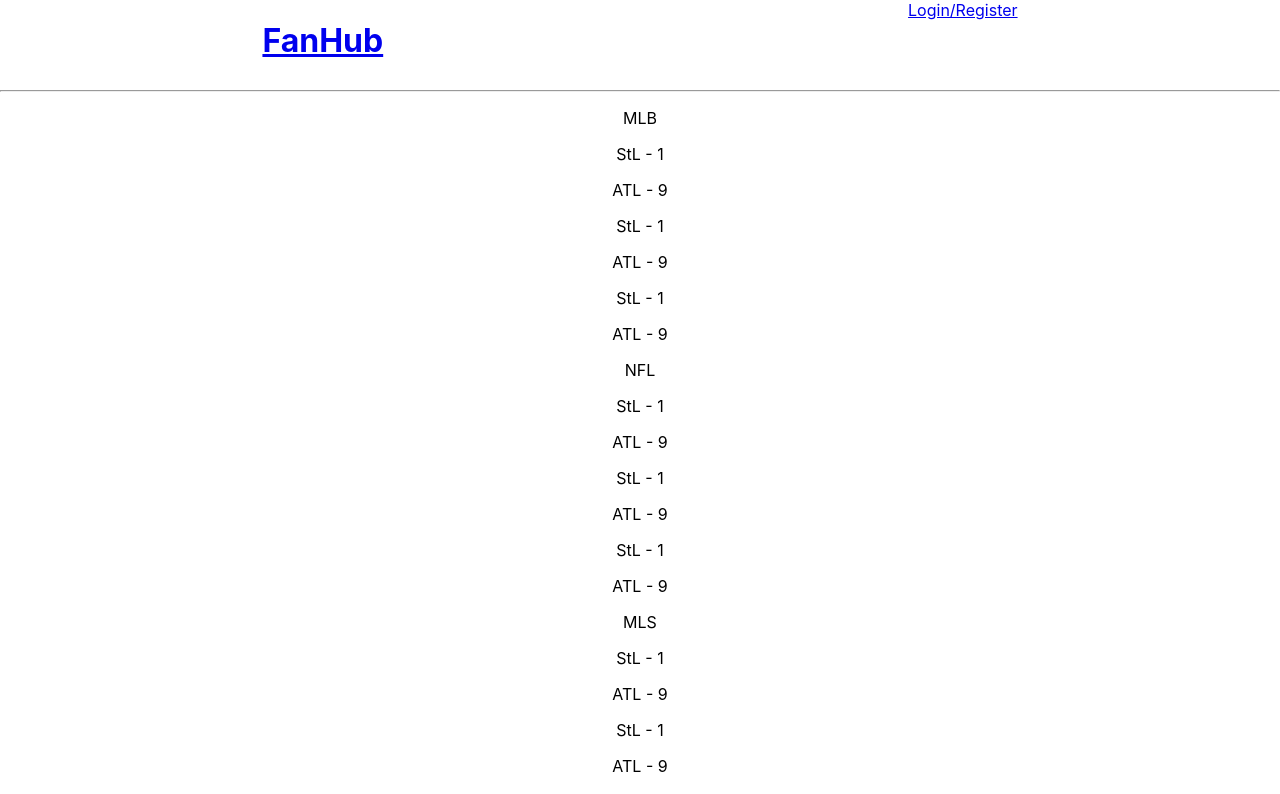
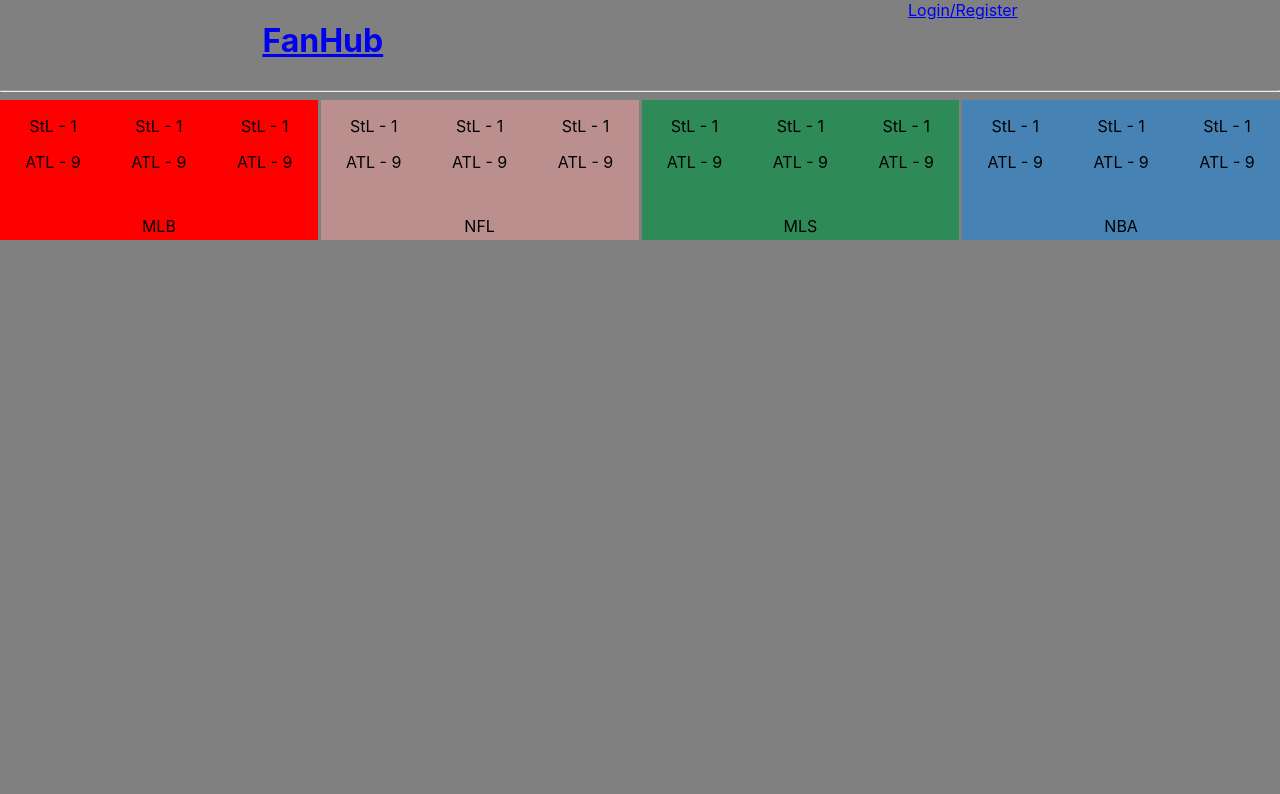
Before and after one commit to sherget15/FanHub, a React (Create React App) app in the folder client/: page / in a window 1280 px wide. Shown: the top 794 px of the page. Built offline with nearby package versions, Linux system fonts and the light colour scheme; no server answers.

Commit message:
live bar - css changes

```diff
--- a/client/src/index.css
+++ b/client/src/index.css
@@ -1,4 +1,5 @@
 body {
+  background-color: grey;
   margin: 0;
   font-family: -apple-system, BlinkMacSystemFont, 'Segoe UI', 'Roboto', 'Oxygen',
     'Ubuntu', 'Cantarell', 'Fira Sans', 'Droid Sans', 'Helvetica Neue',
--- a/client/src/screens/homepage/components/LiveBar.css
+++ b/client/src/screens/homepage/components/LiveBar.css
@@ -0,0 +1,81 @@
+.liveBar {
+    display: grid;
+    grid-template-columns: repeat(4, 1fr);
+    grid-gap: 3px;
+}
+
+.mlbContainer {
+    background-color: red;
+    display: grid;
+    grid-template-columns: repeat(3, 1fr);
+    grid-template-rows: 100px 40px;
+}
+
+.mlbHeader {
+    grid-column-start: 1;
+    grid-column-end: 4;
+}
+
+.mlbScoresCont {
+    display: grid;
+    grid-template-columns: repeat(3, 2fr);
+    grid-column-start: 1;
+    grid-column-end: 4;
+}
+
+.nflContainer {
+    background-color: rosybrown;
+    display: grid;
+    grid-template-columns: repeat(3, 1fr);
+    grid-template-rows: 100px 40px;
+}
+
+.nflHeader {
+    grid-column-start: 1;
+    grid-column-end: 4;
+}
+
+.nflScoresCont {
+    display: grid;
+    grid-template-columns: repeat(3, 2fr);
+    grid-column-start: 1;
+    grid-column-end: 4;
+}
+
+.mlsContainer {
+    background-color: seagreen;
+    display: grid;
+    grid-template-columns: repeat(3, 1fr);
+    grid-template-rows: 100px 40px;
+}
+
+.mlsHeader {
+    grid-column-start: 1;
+    grid-column-end: 4;
+}
+
+.mlsScoresCont {
+    display: grid;
+    grid-template-columns: repeat(3, 2fr);
+    grid-column-start: 1;
+    grid-column-end: 4;
+}
+
+.nbaContainer {
+    background-color: steelblue;
+    display: grid;
+    grid-template-columns: repeat(3, 1fr);
+    grid-template-rows: 100px 40px;
+}
+
+.nbaHeader {
+    grid-column-start: 1;
+    grid-column-end: 4;
+}
+
+.nbaScoresCont {
+    display: grid;
+    grid-template-columns: repeat(3, 2fr);
+    grid-column-start: 1;
+    grid-column-end: 4;
+}
--- a/client/src/screens/homepage/components/LiveBar.jsx
+++ b/client/src/screens/homepage/components/LiveBar.jsx
@@ -3,14 +3,34 @@
 
 export default function LiveBar() {
   return (
-    <div>
-      <div>
+    <div className='liveBar'>
 
-        <div>
+      <div className='mlbContainer'>
+
+        <div className='mlbScoresCont'>
+          <div className='mlb1'>
+            <p>StL - 1</p>
+            <p>ATL - 9</p>
+          </div>
+          <div className='mlb2'>
+            <p>StL - 1</p>
+            <p>ATL - 9</p>
+          </div>
+          <div className='mlb3'>
+            <p>StL - 1</p>
+            <p>ATL - 9</p>
+          </div>
+        </div>
+
+        <div className='mlbHeader'>
         <p>MLB</p>
         </div>
 
-        <div>
+      </div>
+
+      <div className='nflContainer'>
+
+        <div className='nflScoresCont'>
           <div>
             <p>StL - 1</p>
             <p>ATL - 9</p>
@@ -25,14 +45,15 @@
           </div>
         </div>
 
-      </div>
-      <div>
-
-        <div>
+        <div className='nflHeader'>
         <p>NFL</p>
         </div>
 
-        <div>
+      </div>
+
+      <div className='mlsContainer'>
+
+        <div className='mlsScoresCont'>
           <div>
             <p>StL - 1</p>
             <p>ATL - 9</p>
@@ -47,14 +68,15 @@
           </div>
         </div>
 
-      </div>
-      <div>
-
-        <div>
+        <div className='mlsHeader'>
         <p>MLS</p>
         </div>
 
-        <div>
+      </div>
+
+      <div className='nbaContainer'>
+
+        <div className='nbaScoresCont'>
           <div>
             <p>StL - 1</p>
             <p>ATL - 9</p>
@@ -69,30 +91,12 @@
           </div>
         </div>
 
-      </div>
-
-      <div>
-
-        <div>
+        <div className='nbaHeader'>
         <p>NBA</p>
         </div>
 
-        <div>
-          <div>
-            <p>StL - 1</p>
-            <p>ATL - 9</p>
-          </div>
-          <div>
-            <p>StL - 1</p>
-            <p>ATL - 9</p>
-          </div>
-          <div>
-            <p>StL - 1</p>
-            <p>ATL - 9</p>
-          </div>
-        </div>
+      </div>
 
-      </div>
     </div>
   )
 }
```
